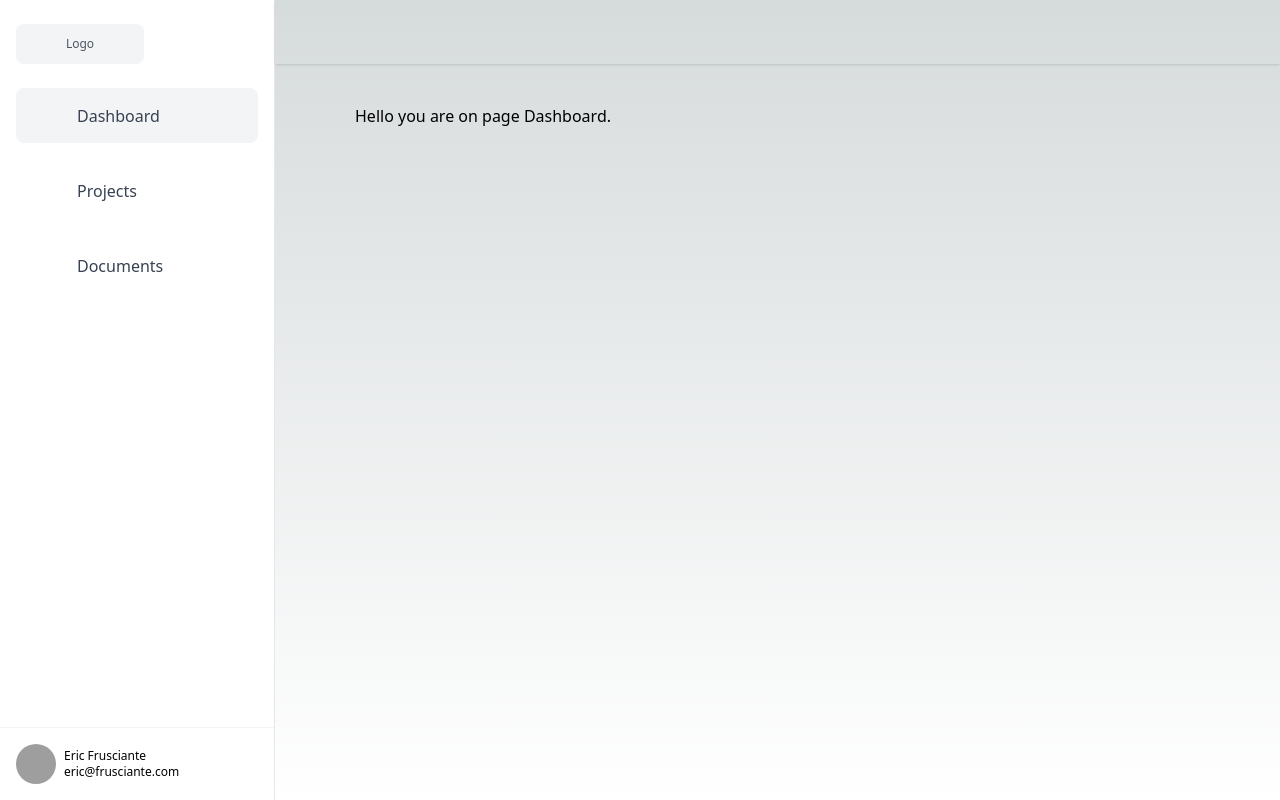
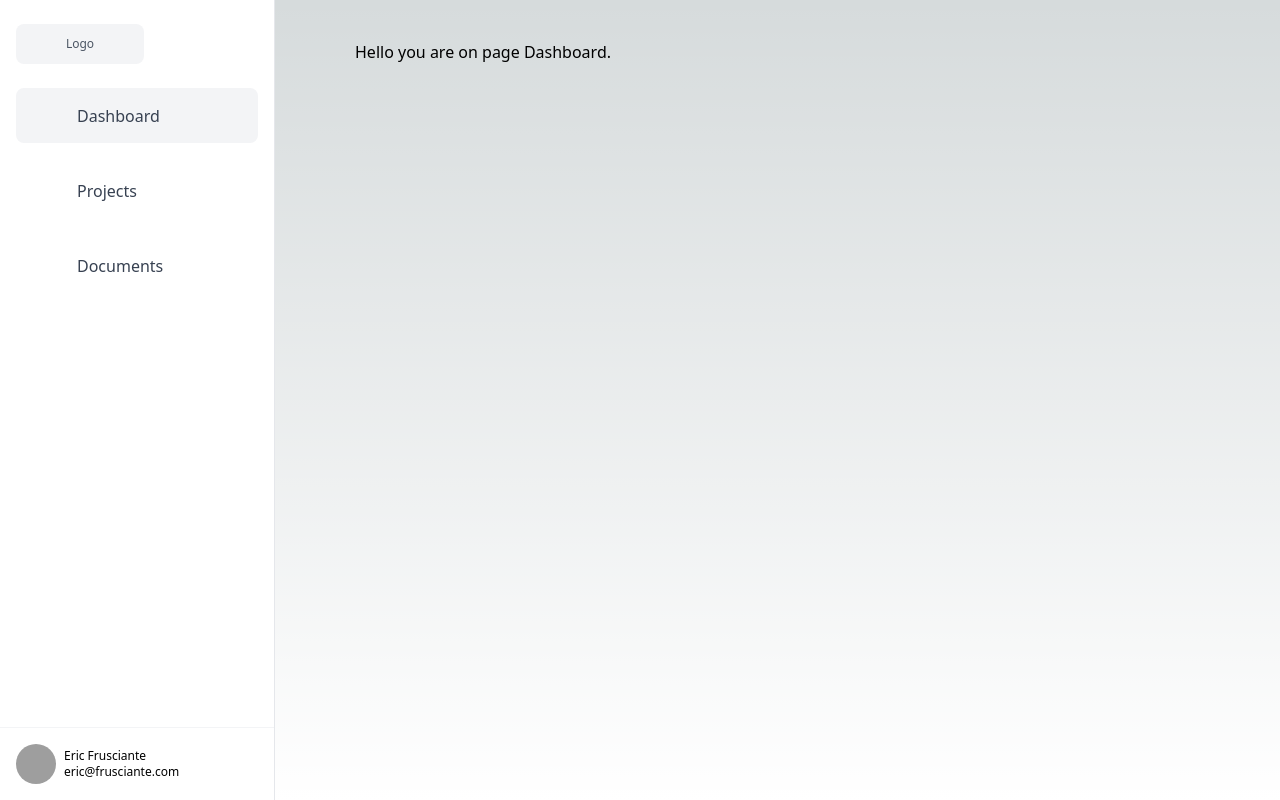
Before and after one commit to BlokPermit/block-permit-dapp, a Next.js app: page /dashboard in a window 1280 px wide. Built offline with nearby package versions, Linux system fonts and the light colour scheme; grey boxes are pictures that could not be loaded; some icons are missing.

Commit message:
feature/ Link component

```diff
--- a/src/components/layout/layout.tsx
+++ b/src/components/layout/layout.tsx
@@ -14,11 +14,6 @@ export const Layout: FC<LayoutProps> = ({ children }) => {
         <div className={'flex flex-row h-screen'}>
             <Sidebar />
             <div className={'w-full'}>
-                <div
-                    className={'flex flex-row justify-end w-full h-12 py-8 pr-5 shadow'}
-                >
-
-                </div>
                 <main className={'py-10 px-20 w-full'}>{children}</main>
             </div>
         </div>
--- a/src/components/navigation/navigation.tsx
+++ b/src/components/navigation/navigation.tsx
@@ -1,6 +1,7 @@
 import React, {FC, ReactNode, useEffect} from 'react';
 import {AiOutlineFundProjectionScreen, HiOutlineDocumentSearch, RiDashboardFill} from "react-icons/all";
 import {useRouter} from "next/router";
+import Link from "next/link";
 
 
 const Navigation: FC = () => {
@@ -36,7 +37,7 @@ const Navigation: FC = () => {
     return (
         <nav aria-label="Main Nav" className="mt-6 flex flex-col space-y-5">
             {adminRoutes.map((item, index) => (
-                <a
+                <Link
                     key={index}
                     href={item.href}
                     className={`flex items-center gap-2 rounded-lg px-4 py-3 text-gray-700 hover:bg-gray-100 ${pathname == item.href ? 'bg-gray-100' : ''}`}
@@ -44,7 +45,7 @@ const Navigation: FC = () => {
 
                     <div className="pr-3">{item.icon}</div>
                     <span className="text-md font-medium"> {item.label} </span>
-                </a>
+                </Link>
             ))}
         </nav>
     );
```
